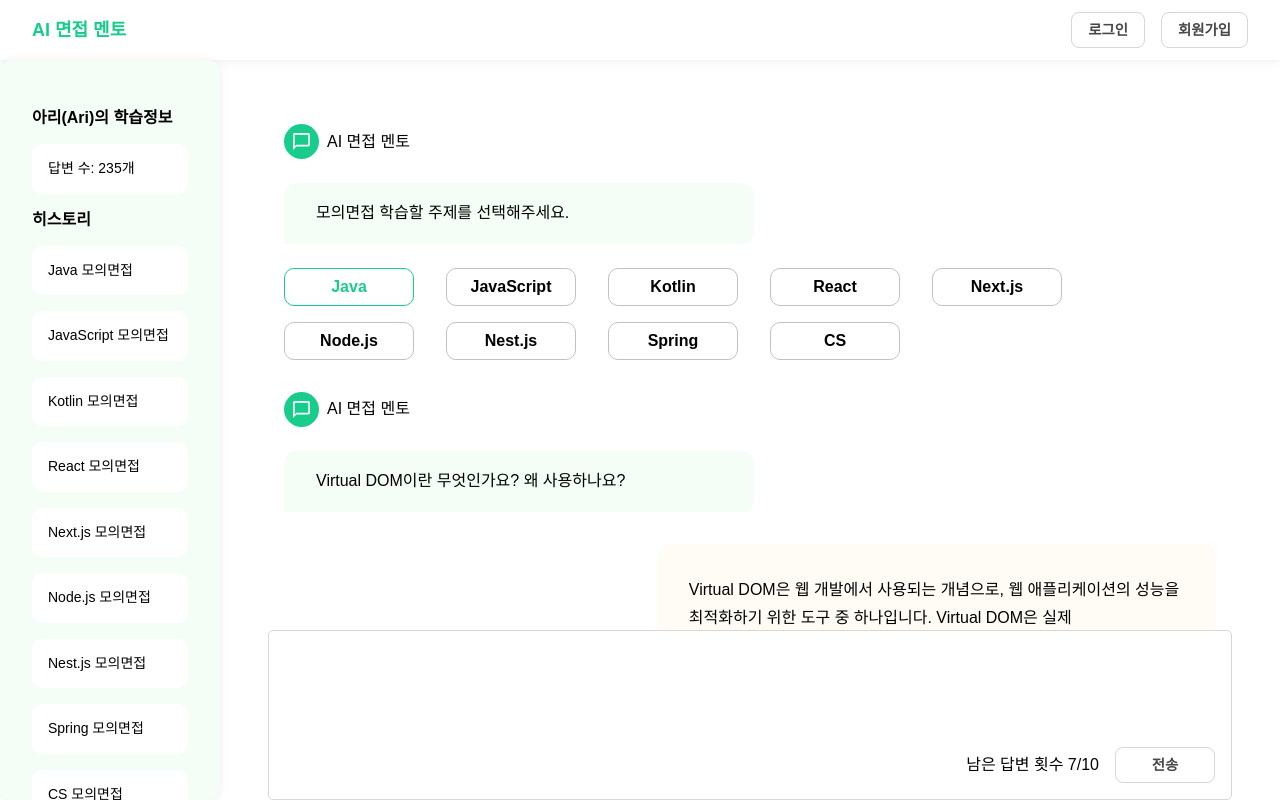
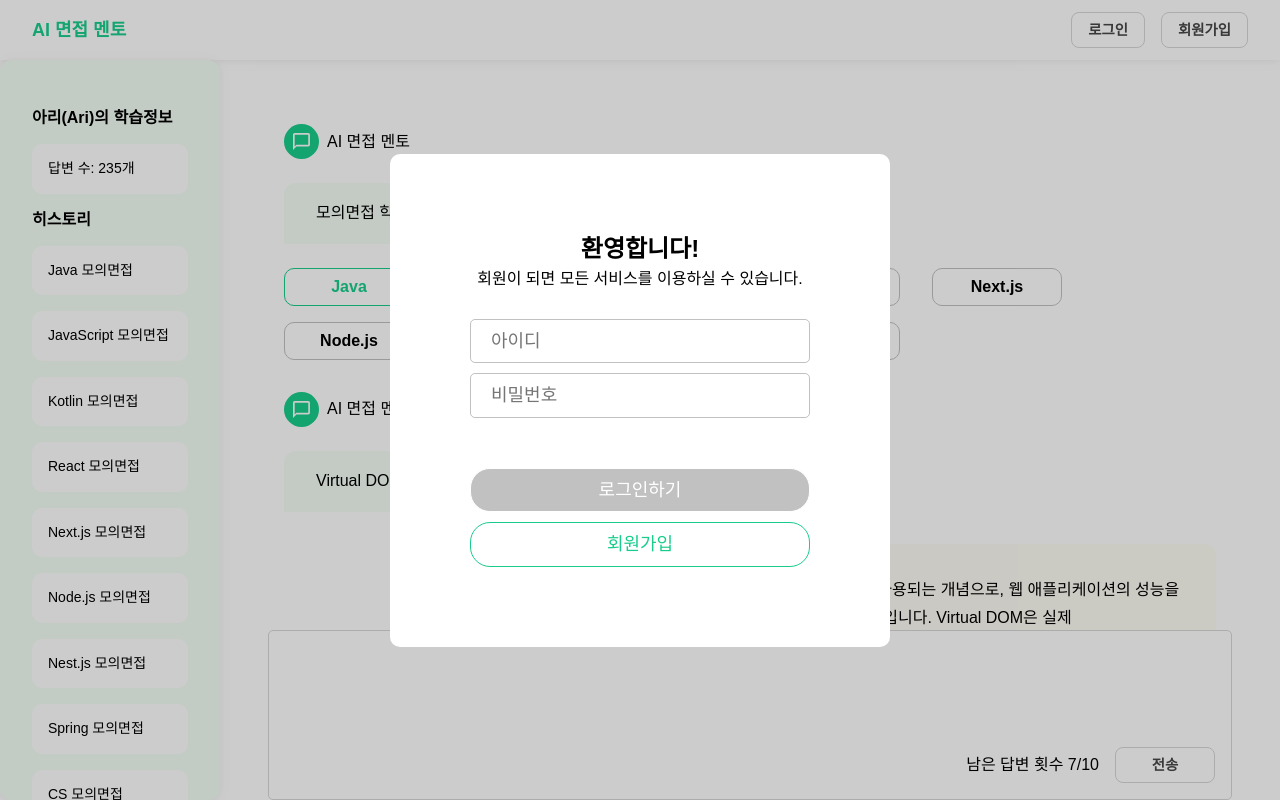
Before and after one commit to Oxygen-Respirator/client, a React (Vite) app: page / in a window 1280 px wide. Built offline with nearby package versions, Linux system fonts and the light colour scheme; no server answers.

Commit message:
feat : sign state 병합

```diff
--- a/src/components/RootLayout/components/Nav/Nav.tsx
+++ b/src/components/RootLayout/components/Nav/Nav.tsx
@@ -15,9 +15,9 @@ const Nav = () => {
 
   useEffect(() => {
     if (token) {
-      setIsLogin(true);
+      setIsSignModal(prev => ({ ...prev, in: true }));
     } else {
-      setIsLogin(false);
+      setIsSignModal(prev => ({ ...prev, in: true }));
     }
   }, [token]);
 
--- a/src/components/RootLayout/components/Nav/Sign/Sign.tsx
+++ b/src/components/RootLayout/components/Nav/Sign/Sign.tsx
@@ -23,13 +23,12 @@ export default function Sign({
   const { up: isUpOpen, in: isInOpen } = isSignModal;
   const isModalOpen = isInOpen || isUpOpen;
 
-  const [register, setRegister] = useState<SignUp>({
+  const [register, setRegister] = useState<Sign>({
     userId: "",
     userPw: "",
     userNickname: "",
+    confirmPw: "",
   });
-
-  const [confirmPw, setConfirmPw] = useState<string>("");
 
   const { mutateAsync: signUpSubmit } = useSignUpMutation();
   const { mutateAsync: signInSubmit } = useSignInMutation();
@@ -44,8 +43,8 @@ export default function Sign({
 
   const onSubmit = async (e: React.FormEvent<HTMLFormElement>) => {
     e.preventDefault();
+    const { userId, userPw, confirmPw, userNickname } = register;
     if (isInOpen) {
-      const { userId, userPw } = register;
       const result = await signInSubmit({ userId, userPw });
       console.log(result);
     } else {
@@ -54,7 +53,7 @@ export default function Sign({
         alert("비밀번호와 비밀번호 확인이 일치하지 않습니다.");
         return;
       }
-      const result = await signUpSubmit(register);
+      const result = await signUpSubmit({ userId, userPw, userNickname });
       console.log(result);
     }
   };
@@ -68,8 +67,7 @@ export default function Sign({
   // });
   // location.href = "/";
 
-  const isUpDisable =
-    Object.values(register).some(_obj => _obj === "") || confirmPw === "";
+  const isUpDisable = Object.values(register).some(_obj => _obj === "");
 
   const isInDisable = !register.userId || !register.userPw;
 
@@ -78,8 +76,8 @@ export default function Sign({
       userId: "",
       userPw: "",
       userNickname: "",
+      confirmPw: "",
     });
-    setConfirmPw("");
   }, [isSignModal]);
 
   const onClickNotSubBtn = () => {
@@ -124,10 +122,11 @@ export default function Sign({
           type="password"
         />
         <SignInput
-          onChange={({ target: { value } }) => setConfirmPw(value)}
+          onChange={onChangeInput}
           placeholder="비밀번호 확인"
           $signIn={isInOpen}
-          value={confirmPw}
+          value={register.confirmPw}
+          name="confirmPw"
           type="password"
         />
         <SignButton
```
Also changed, not shown: src/type/Sign.d.ts (+2 -6 lines).
